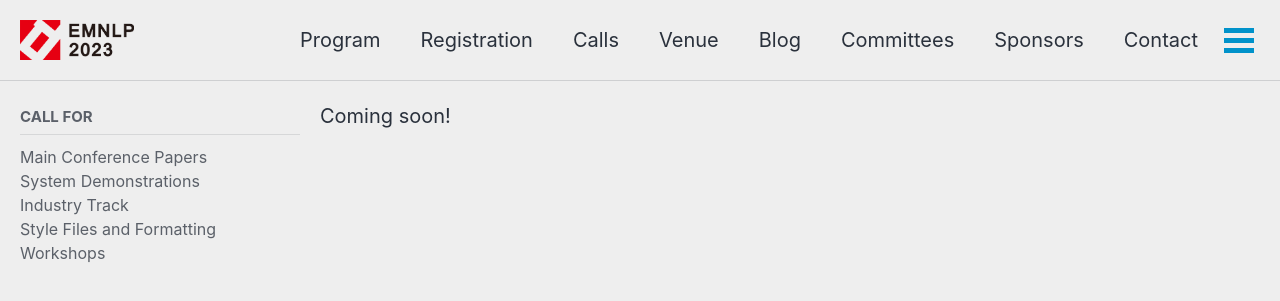
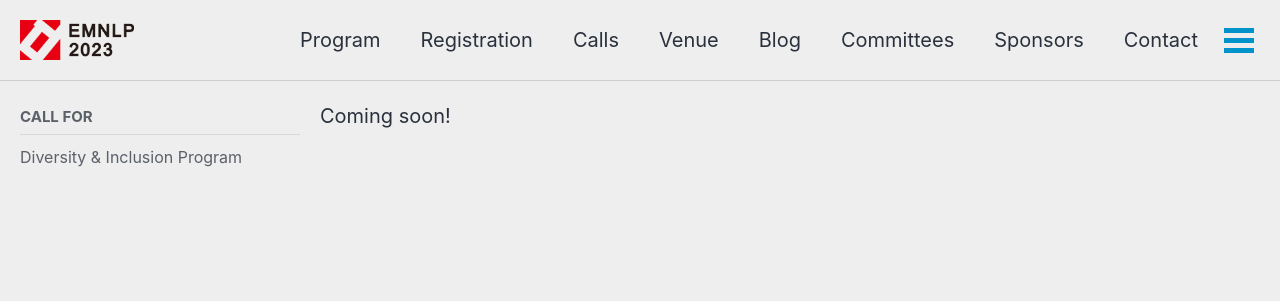
Before and after one commit to acl-org/emnlp-2023, a Jekyll site: the page built from _pages/calls/cs.md, in a window 1280 px wide and 900 px high. Shown: the top 301 px of the window. Built offline with Jekyll 4.4.1, drawn with Linux system fonts in a browser that asks for light colours; cached includes are drawn as plain includes; nearby versions of some CDN libraries.

Commit message:
Update navigation.yml

```diff
--- a/_data/navigation.yml
+++ b/_data/navigation.yml
@@ -86,6 +86,9 @@
       - title: "Workshops"
         url: /program/workshops/
 
+    children:
+      - title: "Diversity & Inclusion Program"
+        url: /calls/subsidies/
 
   #- title: Submission Material
   #  children:
```
